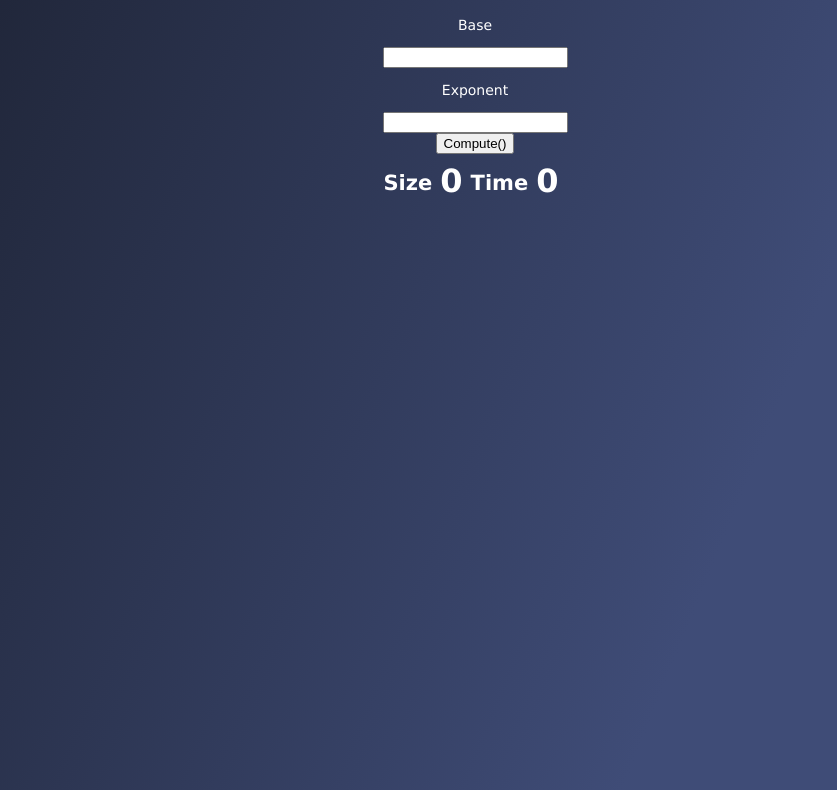
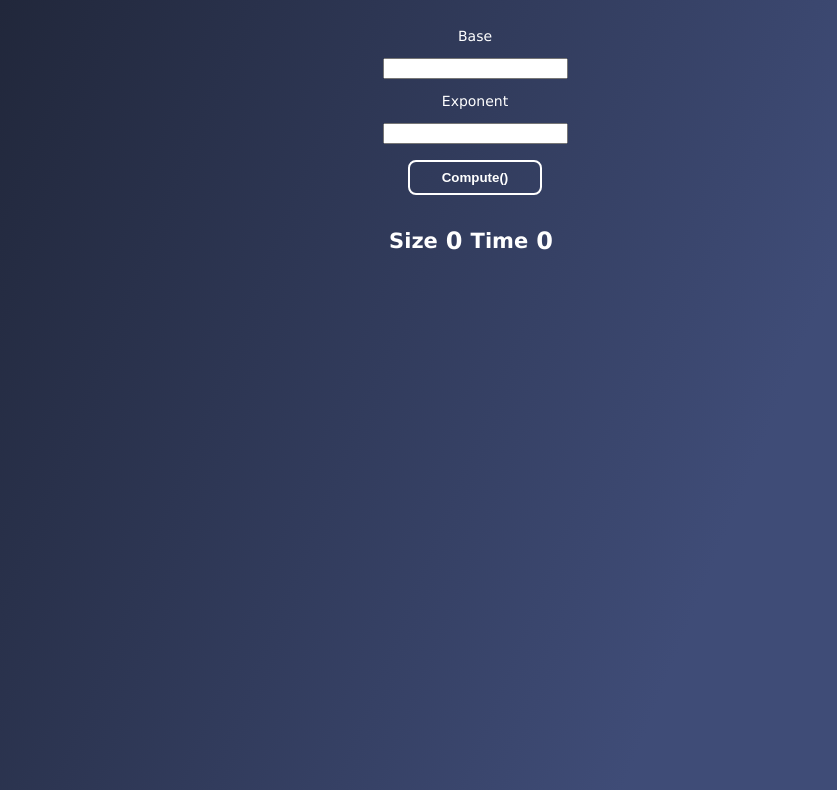
Before and after one commit to Meknassih/pwsq, a website: page public/index.html in a window 1280 px wide. Shown: the part 126-916 px from the top of the page, without its empty margins (165-1002 px from the left). Drawn offline with Linux system fonts and the light colour scheme.

Commit message:
Added symbol title

```diff
--- a/public/index.html
+++ b/public/index.html
@@ -8,12 +8,12 @@
 
 <body>
   <div class="main-wrapper">
-    <h1>powersquare</h1>
+    <h1 title="powersquare">&#x2423;<sub>^</sub><sup>&#x25A0;</sup></h1>
     <p>Base </p>
     <input type="number" name="base" id="base-number">
     <p>Exponent </p>
     <input type="number" name="exponent" id="exponent-number">
-    <button onclick="compute()">Compute()</button>
+    <button onclick="compute()" class="button">Compute()</button>
     <div class="stats-wrapper">
       <h2>Size</h2>
       <span id="result-size" class="stat">0</span>
--- a/public/stylesheets/style.css
+++ b/public/stylesheets/style.css
@@ -27,7 +27,7 @@ a {
 }
 
 .stat {
-  font-size: 2rem;
+  font-size: 1.5rem;
   border-radius: 8px;
   padding: 8px;
   overflow-wrap: anywhere;
@@ -38,6 +38,18 @@ a {
   display: flex;
   flex-direction: row;
   justify-content: center;
+  align-items: center;
+}
+
+.button {
+  border: white 2px solid;
+  border-radius: 8px;
+  padding: 8px 32px;
+  background: transparent;
+  font-weight: bold;
+  color: white;
+  cursor: pointer;
+  margin: 16px;
 }
 
 /* -- SPINNER -- */
```
